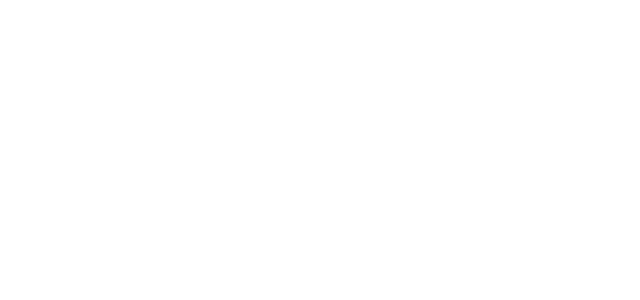
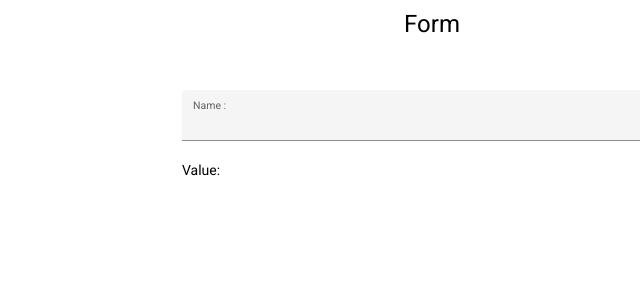
Before and after one commit to hasansin/WaveNet_Intern, an Angular app in the folder Forms/: page / in a window 1280 px wide. Shown: the top 300 px of the page, without its empty margins (208-848 px from the left). Built offline with nearby package versions, Linux system fonts and the light colour scheme.

Commit message:
form demo completed

```diff
--- a/Forms/src/app/app-routing.module.ts
+++ b/Forms/src/app/app-routing.module.ts
@@ -1,10 +1,11 @@
+import { FormComponent } from './form/form.component';
 import { NgModule } from '@angular/core';
 import { RouterModule, Routes } from '@angular/router';
 
-const routes: Routes = [];
+const routes: Routes = [{ path: '', component: FormComponent }];
 
 @NgModule({
   imports: [RouterModule.forRoot(routes)],
-  exports: [RouterModule]
+  exports: [RouterModule],
 })
-export class AppRoutingModule { }
+export class AppRoutingModule {}
--- a/Forms/src/app/form/form.component.css
+++ b/Forms/src/app/form/form.component.css
@@ -0,0 +1,25 @@
+.example-form {
+  min-width: 250px;
+  max-width: 500px;
+  width: 100%;
+}
+
+.example-full-width {
+  width: 100%;
+}
+
+.form {
+  width: 100%;
+  display: flex;
+  justify-content: center;
+  margin-top: 50px;
+}
+
+.title {
+  margin-top: 150px;
+  display: flex;
+  justify-content: center;
+}
+h1 {
+  text-align: center;
+}
--- a/Forms/src/app/form/form.component.html
+++ b/Forms/src/app/form/form.component.html
@@ -1 +1,16 @@
-<p>form works!</p>
+<div title="title"><h1>Form</h1></div>
+<div class="form">
+  <form class="example-form">
+    <mat-form-field class="example-full-width" appearance="fill">
+      <mat-label>Name :</mat-label>
+      <input
+        matInput
+        placeholder="Nanduni"
+        id="name"
+        type="text"
+        [formControl]="name"
+      />
+    </mat-form-field>
+    <p>Value: {{ name.value }}</p>
+  </form>
+</div>
--- a/Forms/src/app/form/form.component.ts
+++ b/Forms/src/app/form/form.component.ts
@@ -1,15 +1,14 @@
 import { Component, OnInit } from '@angular/core';
+import { FormControl } from '@angular/forms';
 
 @Component({
   selector: 'app-form',
   templateUrl: './form.component.html',
-  styleUrls: ['./form.component.css']
+  styleUrls: ['./form.component.css'],
 })
 export class FormComponent implements OnInit {
+  name = new FormControl(' ');
+  constructor() {}
 
-  constructor() { }
-
-  ngOnInit(): void {
-  }
-
+  ngOnInit(): void {}
 }
--- a/Forms/src/index.html
+++ b/Forms/src/index.html
@@ -5,10 +5,16 @@
     <title>Forms</title>
     <base href="/" />
     <meta name="viewport" content="width=device-width, initial-scale=1" />
-      <link rel="preconnect" href="https://fonts.gstatic.com">
-    <link href="https://fonts.googleapis.com/css2?family=Roboto:wght@300;400;500&display=swap" rel="stylesheet">
-    <link href="https://fonts.googleapis.com/icon?family=Material+Icons" rel="stylesheet">
-</head>
+    <link rel="preconnect" href="https://fonts.gstatic.com" />
+    <link
+      href="https://fonts.googleapis.com/css2?family=Roboto:wght@300;400;500&display=swap"
+      rel="stylesheet"
+    />
+    <link
+      href="https://fonts.googleapis.com/icon?family=Material+Icons"
+      rel="stylesheet"
+    />
+  </head>
   <body class="mat-typography">
     <app-root></app-root>
   </body>
--- a/Forms/src/styles.css
+++ b/Forms/src/styles.css
@@ -1,4 +1 @@
-/* You can add global styles to this file, and also import other style files */
-
-html, body { height: 100%; }
-body { margin: 0; font-family: Roboto, "Helvetica Neue", sans-serif; }
+@import "@angular/material/prebuilt-themes/deeppurple-amber.css";
```
Also changed, not shown: Forms/angular.json (+2 -8 lines), Forms/src/app/app.module.ts (+17 -8 lines).
